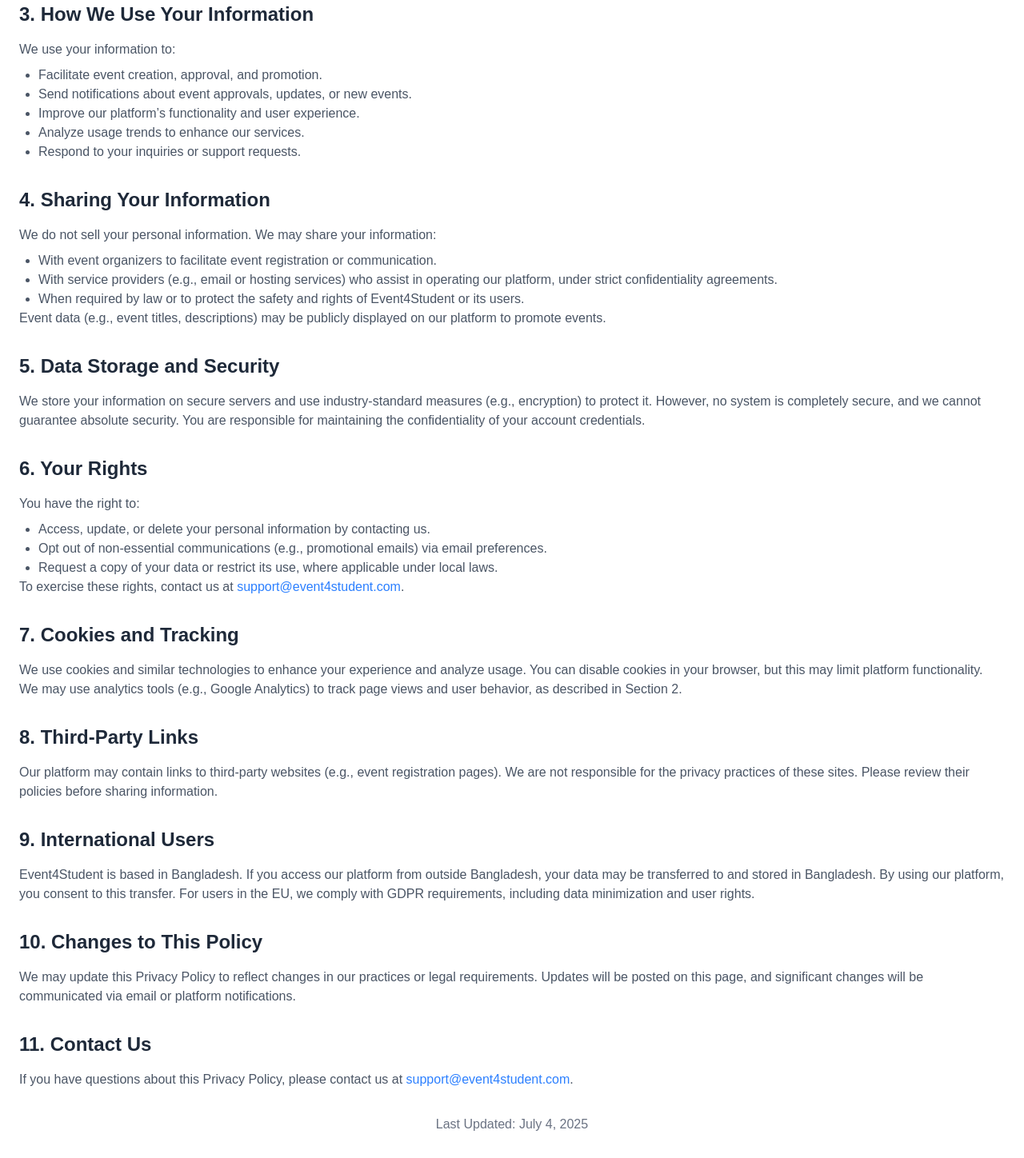
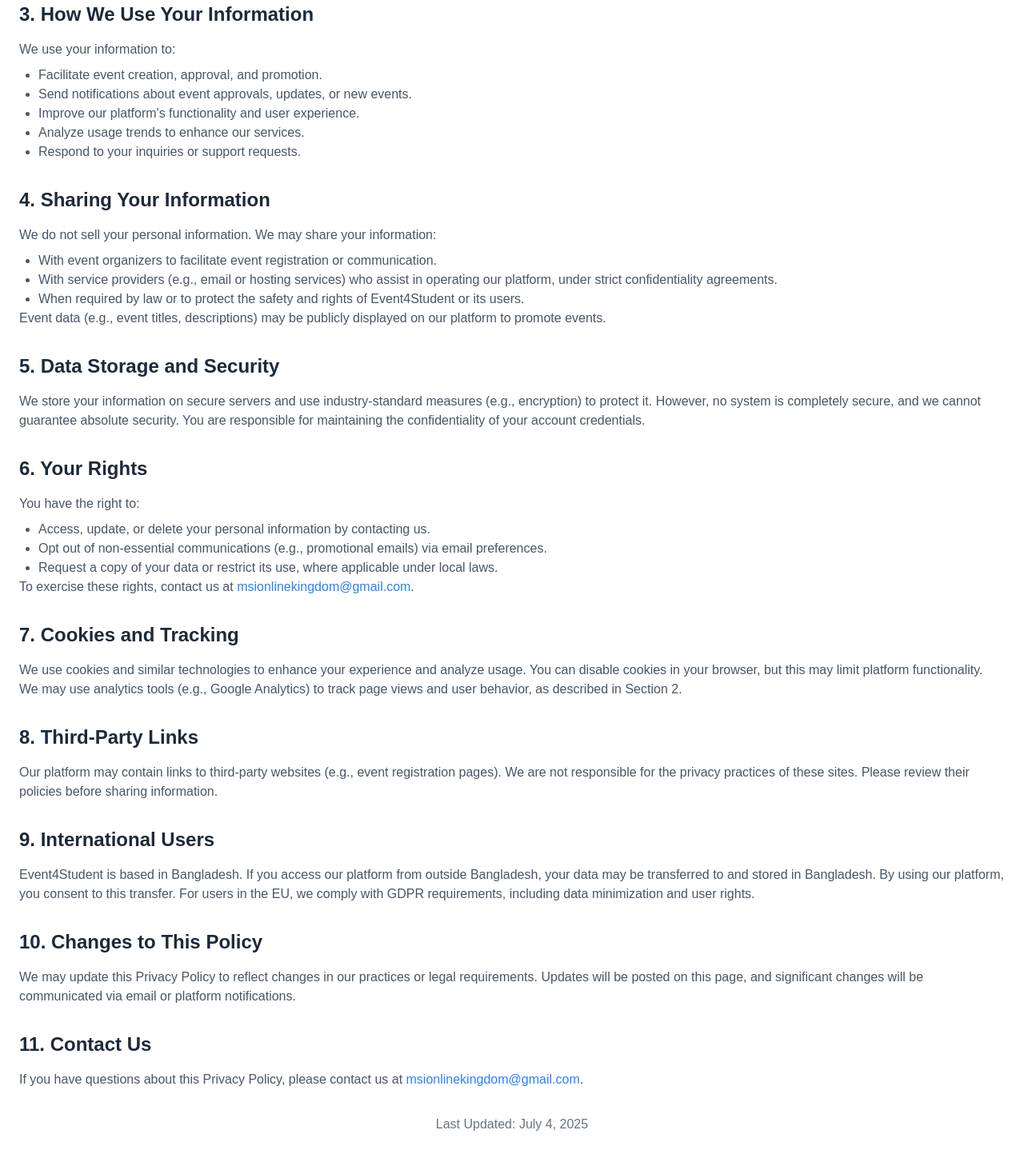
Before and after one commit to SALEHINISLAM/events4students, a Next.js app: page /privacy-policy in a window 1280 px wide. Shown: the part 680-2128 px from the top of the page at 80% size. Built offline with nearby package versions, Linux system fonts and the light colour scheme; no server answers.

Commit message:
adsense added

```diff
--- a/src/app/layout.js
+++ b/src/app/layout.js
@@ -3,6 +3,7 @@
 import PublicNavbar from "@/components/PublicPageComponents/PublicNavbar";
 import { GoogleTagManager } from '@next/third-parties/google'
 import PublicFooter from "@/components/PublicPageComponents/PublicFooter";
+import Head from "next/head";
 
 const geistSans = Geist({
   variable: "--font-geist-sans",
@@ -41,7 +42,10 @@
       <body
         className={`${geistSans.variable} ${geistMono.variable} antialiased`}
       >
-        <GoogleTagManager gtmId="GTM-PW4B48D7"/>
+        <Head>
+          <meta name="google-adsense-account" content={process.env.NEXT_Google_Adsense_Account}></meta>
+        </Head>
+        <GoogleTagManager gtmId={process.env.NEXT_Google_Tag_Manager_ID}/>
         <PublicNavbar />
         {children}
         <PublicFooter/>
--- a/src/app/privacy-policy/page.jsx
+++ b/src/app/privacy-policy/page.jsx
@@ -88,7 +88,7 @@
                 <ul className="list-disc pl-6 mt-2">
                   <li>Facilitate event creation, approval, and promotion.</li>
                   <li>Send notifications about event approvals, updates, or new events.</li>
-                  <li>Improve our platform’s functionality and user experience.</li>
+                  <li>Improve our platform&apos;s functionality and user experience.</li>
                   <li>Analyze usage trends to enhance our services.</li>
                   <li>Respond to your inquiries or support requests.</li>
                 </ul>
@@ -128,8 +128,8 @@
                   <li>Request a copy of your data or restrict its use, where applicable under local laws.</li>
                 </ul>
                 To exercise these rights, contact us at{' '}
-                <a href="mailto:support@event4student.com" className="text-blue-500 hover:underline">
-                  support@event4student.com
+                <a href="mailto:msionlinekingdom@gmail.com" className="text-blue-500 hover:underline">
+                  msionlinekingdom@gmail.com
                 </a>.
               </p>
             </section>
@@ -171,8 +171,8 @@
               <h2 className="text-2xl font-semibold text-gray-800 mb-4">11. Contact Us</h2>
               <p className="text-gray-600">
                 If you have questions about this Privacy Policy, please contact us at{' '}
-                <a href="mailto:support@event4student.com" className="text-blue-500 hover:underline">
-                  support@event4student.com
+                <a href="mailto:msionlinekingdom@gmail.com" className="text-blue-500 hover:underline">
+                  msionlinekingdom@gmail.com
                 </a>.
               </p>
             </section>
--- a/src/app/see-event-details/[id]/page.jsx
+++ b/src/app/see-event-details/[id]/page.jsx
@@ -4,6 +4,7 @@
 import { useParams, useRouter } from "next/navigation";
 import "@/components/CSSFile/styles.scss"
 import ShowEventDetails from "@/components/RichTextEditor/ShowEventDetails";
+import Head from "next/head";
 
 export default function EventPage() {
   const [event, setEvent] = useState(null);
@@ -73,6 +74,10 @@
 
   return (
     <div className="min-h-screen bg-base-100 text-black">
+      <Head>
+        <title>{event?.title || "See Event Details"}</title>
+        <meta property="og:title" content={event?.title || "See Event Details"} key="title" />
+      </Head>
       {/* Hero Section with Cover Image */}
       <motion.section
         initial={{ opacity: 0 }}
--- a/src/app/update-event/page.jsx
+++ b/src/app/update-event/page.jsx
@@ -118,6 +118,7 @@
         {step === 1 ? (
           <div className="bg-white p-6 rounded-lg shadow">
             <h1 className="text-xl font-semibold mb-4">Update Event</h1>
+            <p className="text-xs">You can update event only if you post it and have the security code that we provide through email.</p>
             <form onSubmit={handleSubmit(verifyEvent)} className="space-y-6">
               <div className="mb-4">
                 <label className="block text-sm font-medium mb-1">
@@ -126,7 +127,7 @@
                 <input
                   type="url"
                   className="w-full p-2 border rounded"
-                  placeholder="https://www.event4student.com/event/abc123"
+                  placeholder="https://www.event4student.com/see-event-details/abc123"
                   {...register("eventUrl", {
                     required: "Event URL is required",
                   })}
--- a/src/components/CSSFile/styles.scss
+++ b/src/components/CSSFile/styles.scss
@@ -18,6 +18,7 @@
     color: #2563eb;
     cursor: pointer;
     text-decoration: underline;
+    word-wrap: break-word;
 
     &:hover {
       color: darken(#2563eb, 10%);
```
